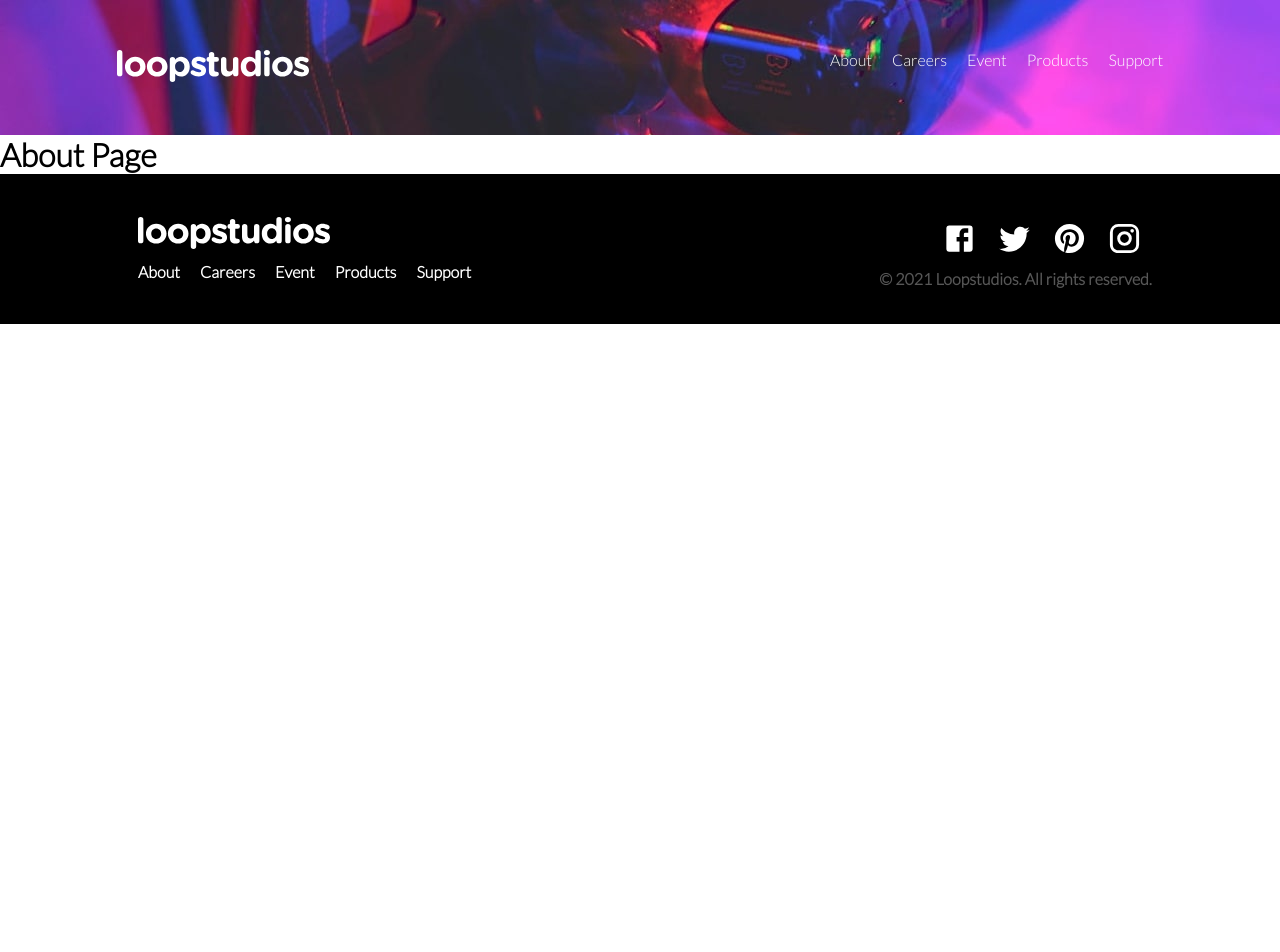
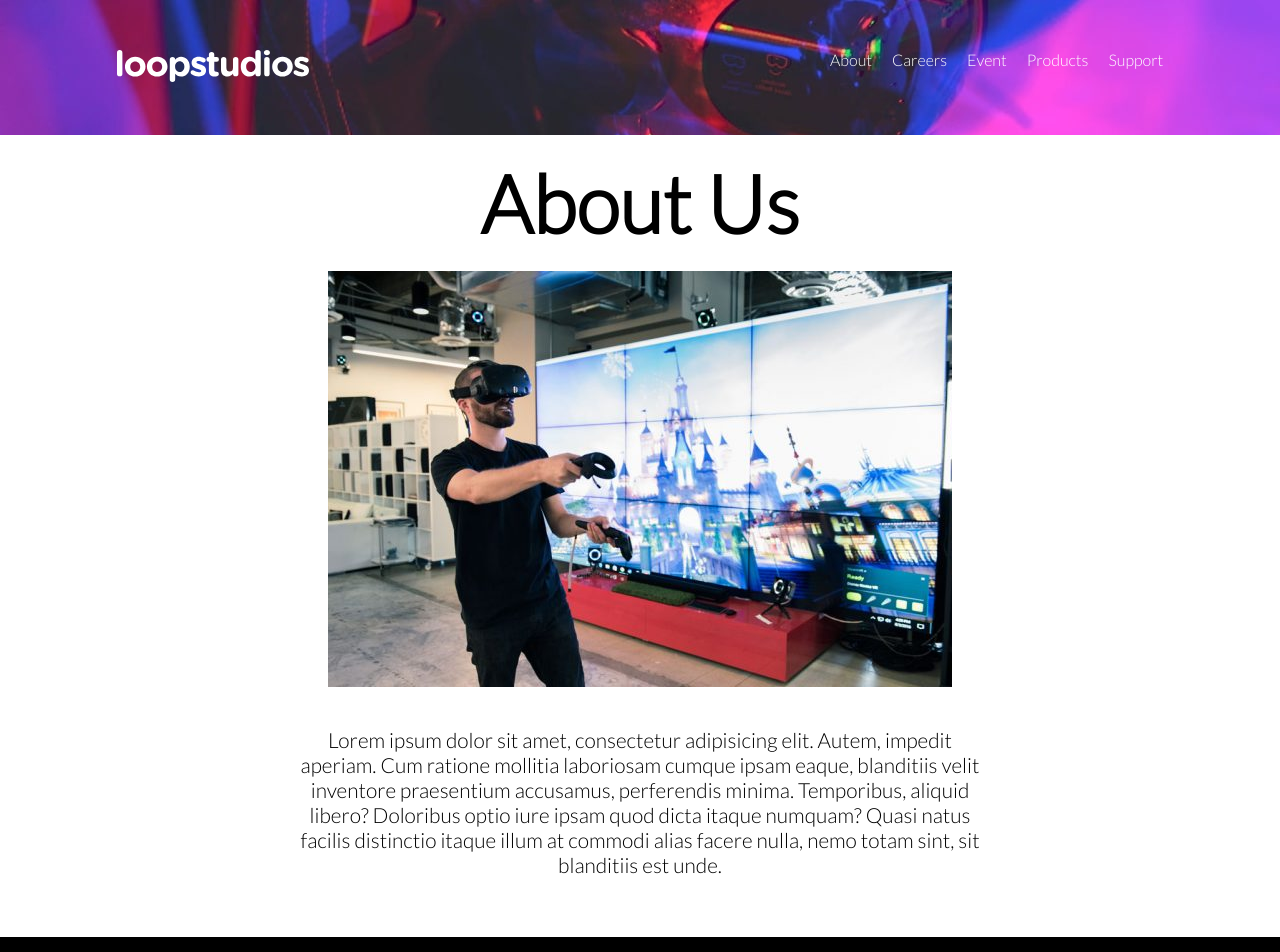
Before and after one commit to deweydc/loop-studio, a React (Create React App) app: page /about in a window 1280 px wide. Shown: the top 952 px of the page. Before the commit the page ends 800 px from the top, so only its background shows below. Built offline with nearby package versions, Linux system fonts and the light colour scheme.

Commit message:
About Page

```diff
--- a/src/About.css
+++ b/src/About.css
@@ -1,3 +1,27 @@
+
 .nav__header{
     background-image: url(./images/desktop/image-hero.jpg);
 }
+.about__content{
+    display: flex;
+    justify-content: center;
+    align-items: center;
+    flex-direction: column;
+    margin: 10px;
+    width: 80%;
+    margin: 0 auto;
+}
+.about__content > img {
+    margin: 0 auto 20px
+}
+
+.about__title{
+    font-size: 5em;
+    margin: 20px auto;
+}
+.about__text{
+    font-size: 1.3em;
+    width: 700px;
+    text-align: center;
+    margin: 20px auto 60px;
+}
--- a/src/About.jsx
+++ b/src/About.jsx
@@ -9,7 +9,17 @@ function About() {
             <div className="nav__header">
                 <Nav />
             </div>
-            <h1>About Page</h1>
+            <div className="about__content">
+                {/* Title */}
+                <h1 className='about__title'>About Us</h1>
+                {/* Image */}
+                <img src={require("./images/About-us-img.jpg").default} alt="test" />
+
+                {/* Text */}
+                <p className='about__text'>Lorem ipsum dolor sit amet, consectetur adipisicing elit. Autem, impedit aperiam. Cum ratione mollitia laboriosam cumque ipsam eaque, blanditiis velit inventore praesentium accusamus, perferendis minima. Temporibus, aliquid libero? Doloribus optio iure ipsam quod dicta itaque numquam? Quasi natus facilis distinctio itaque illum at commodi alias facere nulla, nemo totam sint, sit blanditiis est unde.</p>
+            </div>
+
+
         </div>
     )
 }
```
Also changed, not shown: src/images/About-us-img.jpg (added).
